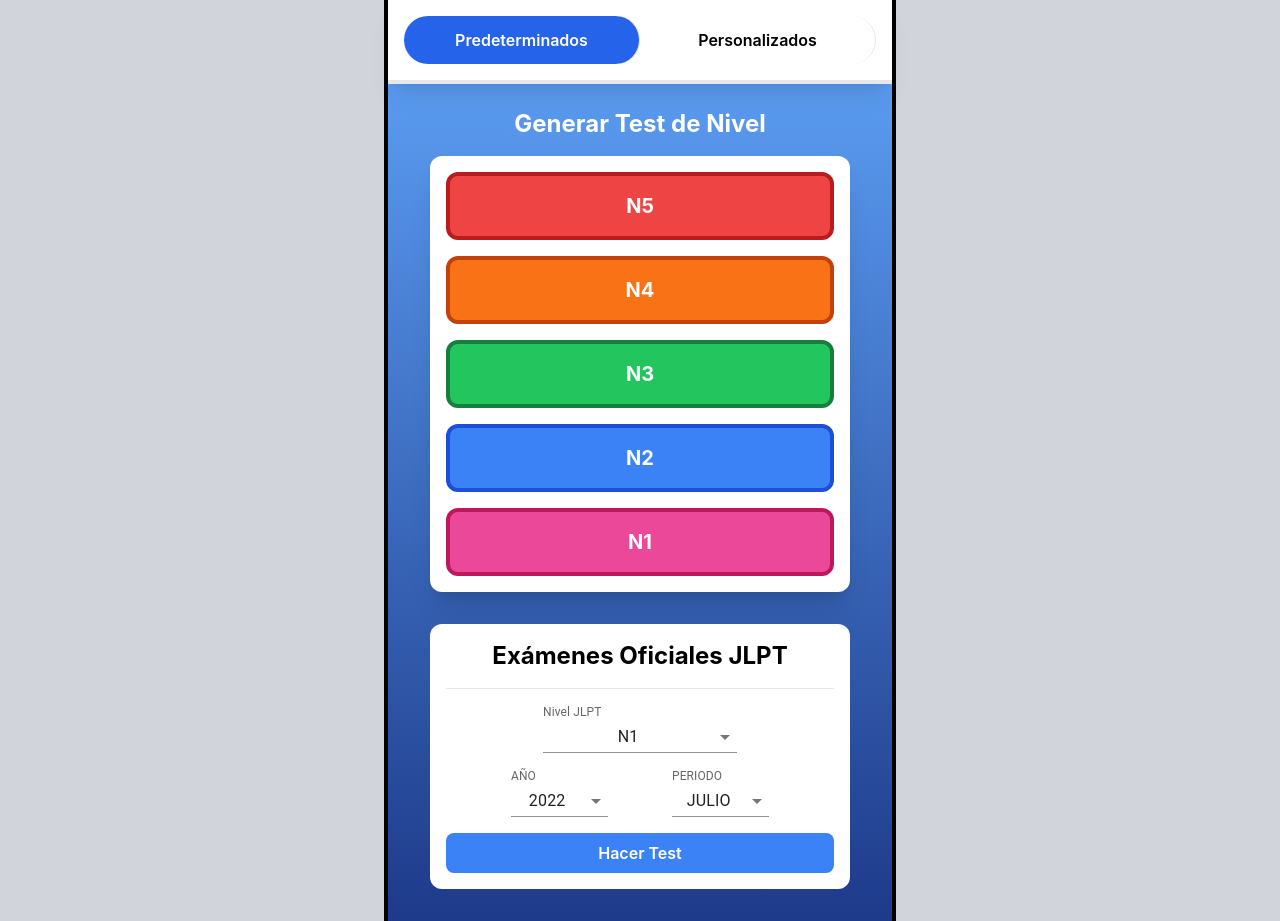
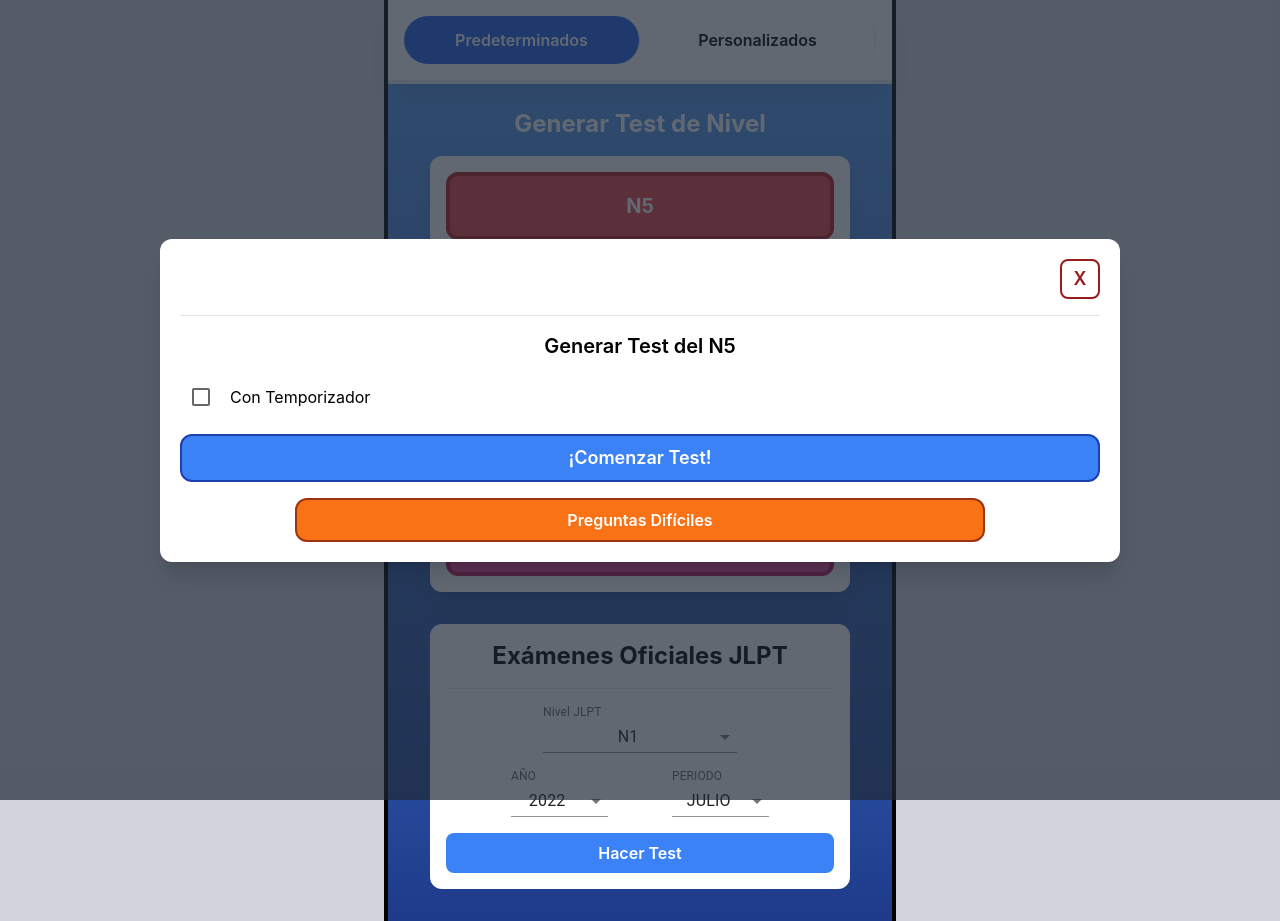
Before and after one commit to alexay7/japanese-front, a React (Create React App) app: page / in a window 1280 px wide. Built offline with nearby package versions, Linux system fonts and the light colour scheme.

Commit message:
Changes on popup

```diff
--- /dev/null
+++ b/src/components/Popup/Popup.tsx
@@ -0,0 +1,25 @@
+import React from "react";
+
+import {Checkbox} from "@mui/material";
+
+export function Popup():React.ReactElement {
+    return (
+        <div className="fixed top-0 left-0 w-full h-screen bg-gray-800 bg-opacity-70 flex justify-center items-center z-10">
+            <div className="bg-white rounded-xl shadow-xl p-5 w-3/4 flex flex-col">
+                <div className="flex justify-end">
+                    <button className="text-red-800 font-semibold text-lg w-10 h-10 border-red-800 border-2 rounded-lg hover:bg-red-800 hover:text-white duration-300">X</button>
+                </div>
+                <hr className="my-4"/>
+                <div className="flex flex-col gap-4 items-start">
+                    <h3 className="text-xl font-semibold text-center w-full">Generar Test del N5</h3>
+                    <div className="flex items-center justify-center select-none gap-2">
+                        <Checkbox id="timer"/>
+                        <label htmlFor="timer">Con Temporizador</label>
+                    </div>
+                    <button className="w-full text-lg bg-blue-500 border-blue-800 border-2 px-4 py-2 rounded-xl text-white font-semibold">¡Comenzar Test!</button>
+                    <button className="w-3/4 m-auto text-base bg-orange-500 border-orange-800 border-2 px-4 py-2 rounded-xl text-white font-semibold">Preguntas Difíciles</button>
+                </div>
+            </div>
+        </div>
+    );
+}
--- a/src/pages/Home/Home.tsx
+++ b/src/pages/Home/Home.tsx
@@ -1,5 +1,6 @@
 import React, {useState} from "react";
 
+import {Popup} from "../../components/Popup/Popup";
 import {DefaultTests} from "./components/DefaultTests";
 
 function Home():React.ReactElement {
@@ -7,6 +8,7 @@ function Home():React.ReactElement {
 
     return (
         <div className="w-full h-full bg-gradient-to-t from-blue-900 to-blue-400 max-w-lg m-auto lg:border-x-4 lg:border-black pb-8">
+            <Popup/>
             <div className="w-full flex font-semibold p-4 shadow-xl bg-white">
                 <button className={`w-1/2 border-r p-3 rounded-full ${mode === "default" ? "bg-blue-600 text-white" : "text-black bg-white"}`} onClick={()=>setMode("default")}>Predeterminados</button>
                 <button className={`w-1/2 border-r p-3 rounded-full ${mode === "custom" ? "bg-blue-600 text-white" : "text-black bg-white"}`}  onClick={()=>setMode("custom")}>Personalizados</button>
```
